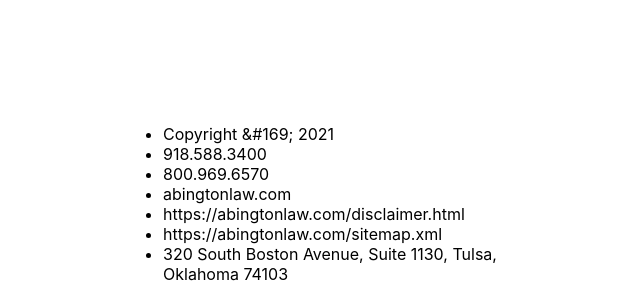
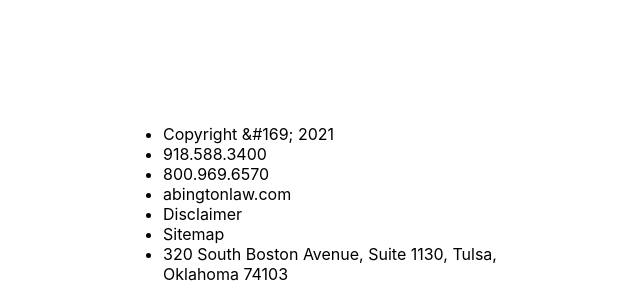
Before and after one commit to da-022412/abington-law, a Next.js app in the folder retail-equation-class-action-lawsuit/: page / in a window 1280 px wide. Shown: the part 752-1052 px from the top of the page, without its empty margins (319-959 px from the left). Built offline with nearby package versions, Linux system fonts and the light colour scheme.

Commit message:
Fix footer links

```diff
--- a/retail-equation-class-action-lawsuit/components/Footer.js
+++ b/retail-equation-class-action-lawsuit/components/Footer.js
@@ -19,8 +19,16 @@
                     <li>{ content.phone }</li>
                     <li>{ content.phoneTwo }</li>
                     <li>{ content.url }</li>
-                    <li>{ content.disclaimer }</li>
-                    <li>{ content.sitemap }</li>
+                    <li>
+                        <a href={ content.disclaimer }>
+                            Disclaimer
+                        </a>
+                    </li>
+                    <li>
+                        <a href={ content.sitemap }>
+                            Sitemap
+                        </a>
+                    </li>
                     <li>{ content.address }</li>
                 </ul>
             </Container>
```
